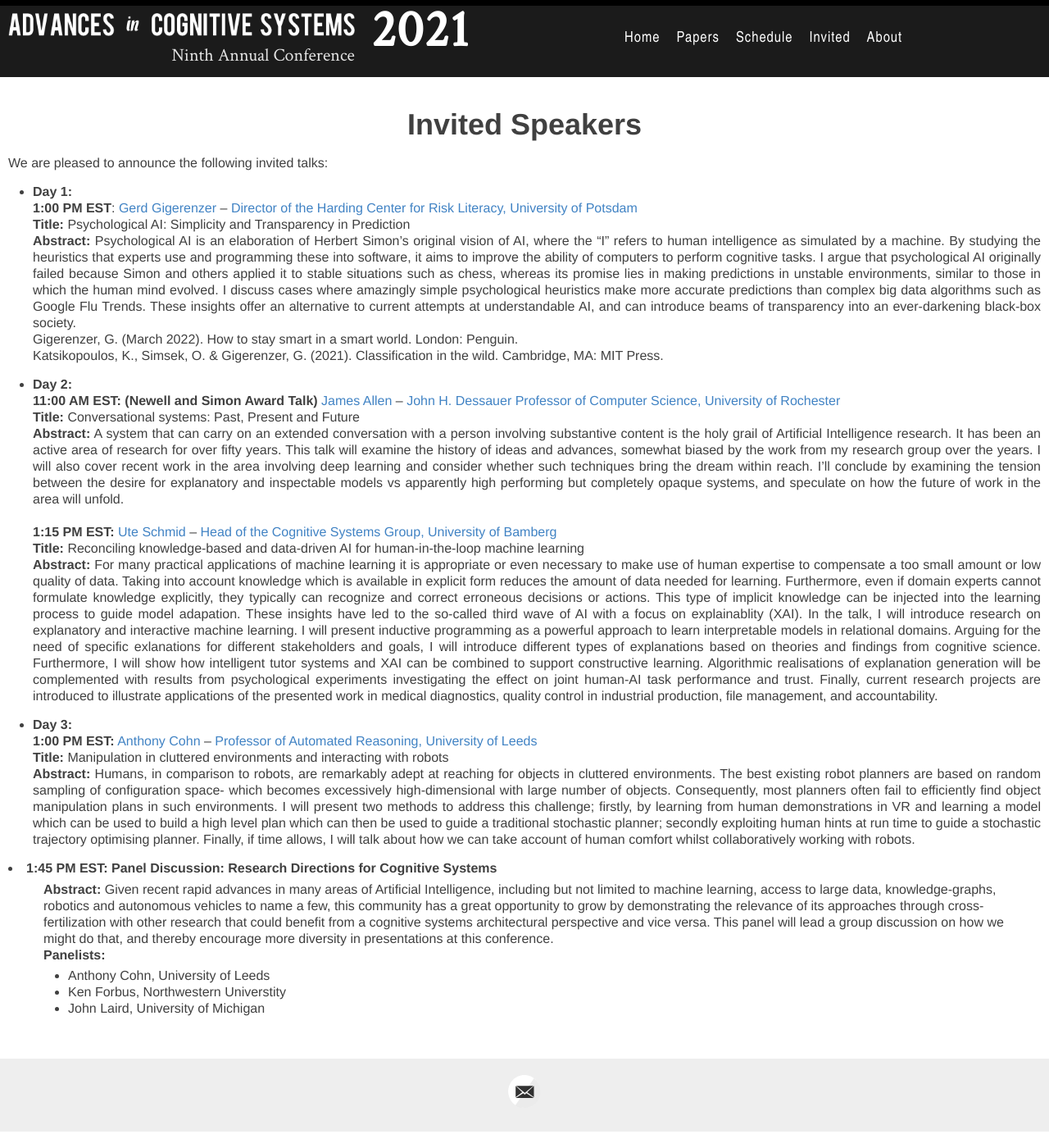
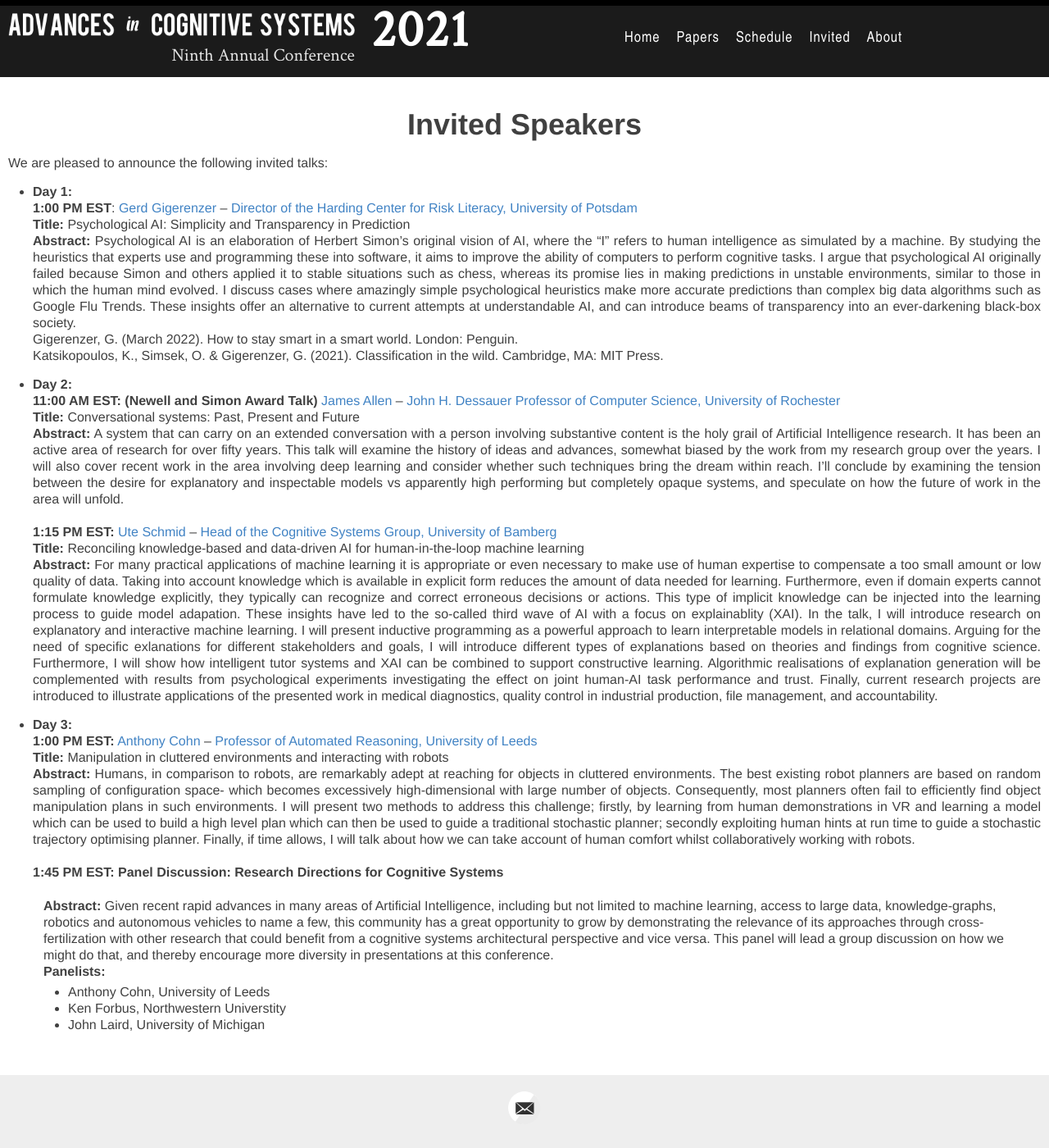
Before and after one commit to AdvancesInCognitiveSystems/acs2021, a Jekyll site: the page built from _pages/invited_talks.md, in a window 1280 px wide. Shown: the whole page at 82% size. Built offline with Jekyll 4.4.1, drawn with Linux system fonts in a browser that asks for light colours.

Commit message:
formatting panel

```diff
--- a/_pages/invited_talks.md
+++ b/_pages/invited_talks.md
@@ -27,11 +27,9 @@ introduce research on explanatory and interactive machine learning. I will prese
 - **Day 3:** <br>
 **1:00 PM EST:** [Anthony Cohn]({{ site.baseurl }}/speakers/Anthony_Cohn) --  [Professor of Automated Reasoning, University of Leeds](https://eps.leeds.ac.uk/computing/staff/76/professor-anthony-g-cohn-freng-ceng-citp)
     **Title:** Manipulation in cluttered environments and interacting with robots
-    **Abstract:** Humans, in comparison to robots, are remarkably adept at reaching for objects in cluttered environments. The best existing robot planners are based on random sampling of configuration space- which becomes excessively high-dimensional with large number of objects. Consequently, most planners often fail to efficiently find object manipulation plans in such environments. I will present two methods to address this challenge; firstly, by learning from human demonstrations in VR and learning a model which can be used to build a high level plan which can then be  used to guide a traditional stochastic planner; secondly exploiting human hints at run time to guide a stochastic  trajectory optimising planner. Finally, if time allows, I will talk about how we can take account of human comfort whilst collaboratively working with robots.
-
-
-<li><b>1:45 PM EST: Panel Discussion: Research Directions for Cognitive Systems</b>
-<table style="border-style: none">
+    **Abstract:** Humans, in comparison to robots, are remarkably adept at reaching for objects in cluttered environments. The best existing robot planners are based on random sampling of configuration space- which becomes excessively high-dimensional with large number of objects. Consequently, most planners often fail to efficiently find object manipulation plans in such environments. I will present two methods to address this challenge; firstly, by learning from human demonstrations in VR and learning a model which can be used to build a high level plan which can then be  used to guide a traditional stochastic planner; secondly exploiting human hints at run time to guide a stochastic  trajectory optimising planner. Finally, if time allows, I will talk about how we can take account of human comfort whilst collaboratively working with robots.<br><br>
+**1:45 PM EST: Panel Discussion: Research Directions for Cognitive Systems**
+<table style="border-style: none; top-margin:-10px; border-spacing: 0px">
 <tr style="border-style: none"> <td width=30px style="border-style: none"></td>
 <td style="border-style: none">
 <b>Abstract:</b> Given recent rapid advances in many areas of Artificial Intelligence, including but not limited to machine learning, access to large data, knowledge-graphs, robotics and autonomous vehicles to name a few, this community has a great opportunity to grow by demonstrating the relevance of its approaches through cross-fertilization with other research that could benefit from a cognitive systems architectural perspective and vice versa.  This panel will lead a group discussion on how we might do that, and thereby encourage more diversity in presentations at this conference.<br>
@@ -41,7 +39,7 @@ introduce research on explanatory and interactive machine learning. I will prese
 <li>Ken Forbus, Northwestern Universtity</li>
 <li>John Laird, University of Michigan</li>
 </ul></td></tr></table>
-</li>
+
 
 
 <!-- - _Cognitive Systems Pedagogy_: An overview of the workshop moderated by Tom Williams. -->
```
